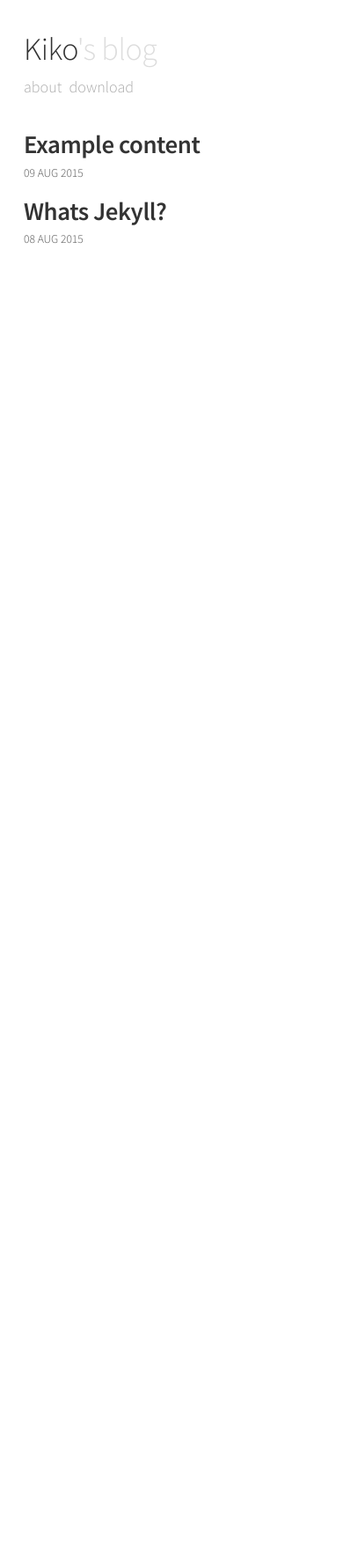
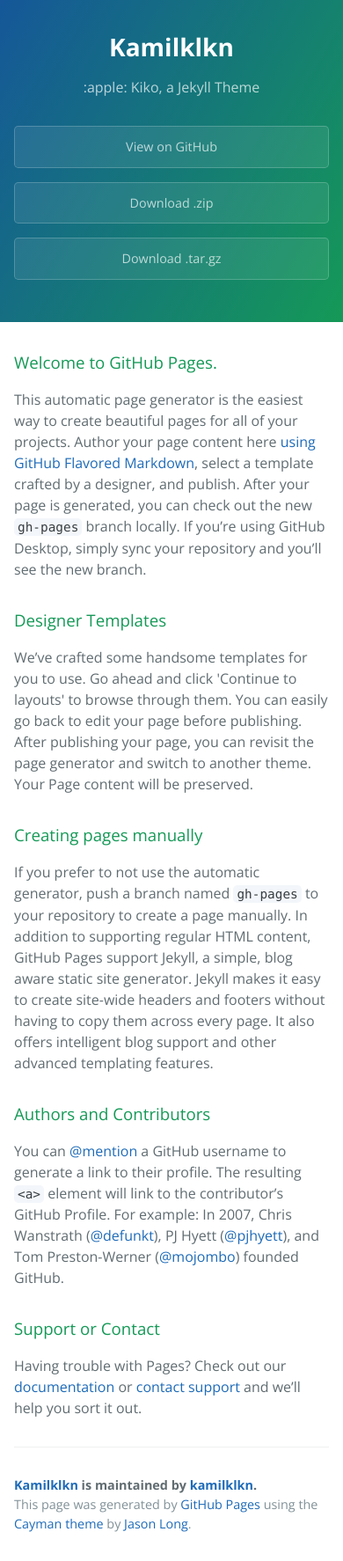
Before and after one commit to gfjaru/Kiko, a Jekyll site: the page index.html, which Jekyll copies as it is, in a window 390 px wide. Shown: the whole page at 88% size. Built offline with Jekyll 4.4.1, drawn with Linux system fonts in a browser that asks for light colours; Markdown is read by kramdown in place of the engine named in the settings; before the commit the page ends 900 px from its top, so only the background shows below that.

Commit message:
Create gh-pages branch via GitHub

```diff
--- a/index.html
+++ b/index.html
@@ -1,29 +1,57 @@
----
-layout: default
----
-<header class="masthead">
-  <h1 class="masthead-title">
-    <a href="{{ site.baseurl }}/">{{ site.name }}<span>&#39;s blog</span></a>
-  </h1>
-  <nav class="masthead-nav">
-    {% for nav in site.nav %}
-    <a href="{{ nav.href }}">{{ nav.name }}</a>
-    {% endfor %}
-  </nav>
-</header>
-<div class="content list">
-{% if site.posts.size == 0 %}
-  <h2>No post found</h2>
-{% else %}
-{% for post in site.posts %}
-  <div class="list-item">
-    <h2 class="list-post-title">
-      <a href="{{ site.baseurl }}{{ post.url }}">{{ post.title }}</a>
-    </h2>
-    <div class="list-post-date">
-      <time>{{ post.date | date_to_string }}</time>
-    </div>
-  </div>
-{% endfor %}
-{% endif %}
-</div>
+<!DOCTYPE html>
+<html lang="en-us">
+  <head>
+    <meta charset="UTF-8">
+    <title>Kamilklkn by kamilklkn</title>
+    <meta name="viewport" content="width=device-width, initial-scale=1">
+    <link rel="stylesheet" type="text/css" href="stylesheets/normalize.css" media="screen">
+    <link href='https://fonts.googleapis.com/css?family=Open+Sans:400,700' rel='stylesheet' type='text/css'>
+    <link rel="stylesheet" type="text/css" href="stylesheets/stylesheet.css" media="screen">
+    <link rel="stylesheet" type="text/css" href="stylesheets/github-light.css" media="screen">
+  </head>
+  <body>
+    <section class="page-header">
+      <h1 class="project-name">Kamilklkn</h1>
+      <h2 class="project-tagline">:apple: Kiko, a Jekyll Theme</h2>
+      <a href="https://github.com/kamilklkn/kamilklkn" class="btn">View on GitHub</a>
+      <a href="https://github.com/kamilklkn/kamilklkn/zipball/master" class="btn">Download .zip</a>
+      <a href="https://github.com/kamilklkn/kamilklkn/tarball/master" class="btn">Download .tar.gz</a>
+    </section>
+
+    <section class="main-content">
+      <h3>
+<a id="welcome-to-github-pages" class="anchor" href="#welcome-to-github-pages" aria-hidden="true"><span class="octicon octicon-link"></span></a>Welcome to GitHub Pages.</h3>
+
+<p>This automatic page generator is the easiest way to create beautiful pages for all of your projects. Author your page content here <a href="https://guides.github.com/features/mastering-markdown/">using GitHub Flavored Markdown</a>, select a template crafted by a designer, and publish. After your page is generated, you can check out the new <code>gh-pages</code> branch locally. If you’re using GitHub Desktop, simply sync your repository and you’ll see the new branch.</p>
+
+<h3>
+<a id="designer-templates" class="anchor" href="#designer-templates" aria-hidden="true"><span class="octicon octicon-link"></span></a>Designer Templates</h3>
+
+<p>We’ve crafted some handsome templates for you to use. Go ahead and click 'Continue to layouts' to browse through them. You can easily go back to edit your page before publishing. After publishing your page, you can revisit the page generator and switch to another theme. Your Page content will be preserved.</p>
+
+<h3>
+<a id="creating-pages-manually" class="anchor" href="#creating-pages-manually" aria-hidden="true"><span class="octicon octicon-link"></span></a>Creating pages manually</h3>
+
+<p>If you prefer to not use the automatic generator, push a branch named <code>gh-pages</code> to your repository to create a page manually. In addition to supporting regular HTML content, GitHub Pages support Jekyll, a simple, blog aware static site generator. Jekyll makes it easy to create site-wide headers and footers without having to copy them across every page. It also offers intelligent blog support and other advanced templating features.</p>
+
+<h3>
+<a id="authors-and-contributors" class="anchor" href="#authors-and-contributors" aria-hidden="true"><span class="octicon octicon-link"></span></a>Authors and Contributors</h3>
+
+<p>You can <a href="https://github.com/blog/821" class="user-mention">@mention</a> a GitHub username to generate a link to their profile. The resulting <code>&lt;a&gt;</code> element will link to the contributor’s GitHub Profile. For example: In 2007, Chris Wanstrath (<a href="https://github.com/defunkt" class="user-mention">@defunkt</a>), PJ Hyett (<a href="https://github.com/pjhyett" class="user-mention">@pjhyett</a>), and Tom Preston-Werner (<a href="https://github.com/mojombo" class="user-mention">@mojombo</a>) founded GitHub.</p>
+
+<h3>
+<a id="support-or-contact" class="anchor" href="#support-or-contact" aria-hidden="true"><span class="octicon octicon-link"></span></a>Support or Contact</h3>
+
+<p>Having trouble with Pages? Check out our <a href="https://help.github.com/pages">documentation</a> or <a href="https://github.com/contact">contact support</a> and we’ll help you sort it out.</p>
+
+      <footer class="site-footer">
+        <span class="site-footer-owner"><a href="https://github.com/kamilklkn/kamilklkn">Kamilklkn</a> is maintained by <a href="https://github.com/kamilklkn">kamilklkn</a>.</span>
+
+        <span class="site-footer-credits">This page was generated by <a href="https://pages.github.com">GitHub Pages</a> using the <a href="https://github.com/jasonlong/cayman-theme">Cayman theme</a> by <a href="https://twitter.com/jasonlong">Jason Long</a>.</span>
+      </footer>
+
+    </section>
+
+
+  </body>
+</html>
--- /dev/null
+++ b/stylesheets/github-light.css
@@ -0,0 +1,115 @@
+/*
+   Copyright 2014 GitHub Inc.
+
+   Licensed under the Apache License, Version 2.0 (the "License");
+   you may not use this file except in compliance with the License.
+   You may obtain a copy of the License at
+
+       http://www.apache.org/licenses/LICENSE-2.0
+
+   Unless required by applicable law or agreed to in writing, software
+   distributed under the License is distributed on an "AS IS" BASIS,
+   WITHOUT WARRANTIES OR CONDITIONS OF ANY KIND, either express or implied.
+   See the License for the specific language governing permissions and
+   limitations under the License.
+
+*/
+
+.pl-c /* comment */ {
+  color: #969896;
+}
+
+.pl-c1      /* constant, markup.raw, meta.diff.header, meta.module-reference, meta.property-name, support, support.constant, support.variable, variable.other.constant */,
+.pl-s .pl-v /* string variable */ {
+  color: #0086b3;
+}
+
+.pl-e  /* entity */,
+.pl-en /* entity.name */ {
+  color: #795da3;
+}
+
+.pl-s .pl-s1 /* string source */,
+.pl-smi      /* storage.modifier.import, storage.modifier.package, storage.type.java, variable.other, variable.parameter.function */ {
+  color: #333;
+}
+
+.pl-ent /* entity.name.tag */ {
+  color: #63a35c;
+}
+
+.pl-k /* keyword, storage, storage.type */ {
+  color: #a71d5d;
+}
+
+.pl-pds              /* punctuation.definition.string, string.regexp.character-class */,
+.pl-s                /* string */,
+.pl-s .pl-pse .pl-s1 /* string punctuation.section.embedded source */,
+.pl-sr               /* string.regexp */,
+.pl-sr .pl-cce       /* string.regexp constant.character.escape */,
+.pl-sr .pl-sra       /* string.regexp string.regexp.arbitrary-repitition */,
+.pl-sr .pl-sre       /* string.regexp source.ruby.embedded */ {
+  color: #183691;
+}
+
+.pl-v /* variable */ {
+  color: #ed6a43;
+}
+
+.pl-id /* invalid.deprecated */ {
+  color: #b52a1d;
+}
+
+.pl-ii /* invalid.illegal */ {
+  background-color: #b52a1d;
+  color: #f8f8f8;
+}
+
+.pl-sr .pl-cce /* string.regexp constant.character.escape */ {
+  color: #63a35c;
+  font-weight: bold;
+}
+
+.pl-ml /* markup.list */ {
+  color: #693a17;
+}
+
+.pl-mh        /* markup.heading */,
+.pl-mh .pl-en /* markup.heading entity.name */,
+.pl-ms        /* meta.separator */ {
+  color: #1d3e81;
+  font-weight: bold;
+}
+
+.pl-mq /* markup.quote */ {
+  color: #008080;
+}
+
+.pl-mi /* markup.italic */ {
+  color: #333;
+  font-style: italic;
+}
+
+.pl-mb /* markup.bold */ {
+  color: #333;
+  font-weight: bold;
+}
+
+.pl-md /* markup.deleted, meta.diff.header.from-file */ {
+  background-color: #ffecec;
+  color: #bd2c00;
+}
+
+.pl-mi1 /* markup.inserted, meta.diff.header.to-file */ {
+  background-color: #eaffea;
+  color: #55a532;
+}
+
+.pl-mdr /* meta.diff.range */ {
+  color: #795da3;
+  font-weight: bold;
+}
+
+.pl-mo /* meta.output */ {
+  color: #1d3e81;
+}
--- /dev/null
+++ b/stylesheets/stylesheet.css
@@ -0,0 +1,245 @@
+* {
+  box-sizing: border-box; }
+
+body {
+  padding: 0;
+  margin: 0;
+  font-family: "Open Sans", "Helvetica Neue", Helvetica, Arial, sans-serif;
+  font-size: 16px;
+  line-height: 1.5;
+  color: #606c71; }
+
+a {
+  color: #1e6bb8;
+  text-decoration: none; }
+  a:hover {
+    text-decoration: underline; }
+
+.btn {
+  display: inline-block;
+  margin-bottom: 1rem;
+  color: rgba(255, 255, 255, 0.7);
+  background-color: rgba(255, 255, 255, 0.08);
+  border-color: rgba(255, 255, 255, 0.2);
+  border-style: solid;
+  border-width: 1px;
+  border-radius: 0.3rem;
+  transition: color 0.2s, background-color 0.2s, border-color 0.2s; }
+  .btn + .btn {
+    margin-left: 1rem; }
+
+.btn:hover {
+  color: rgba(255, 255, 255, 0.8);
+  text-decoration: none;
+  background-color: rgba(255, 255, 255, 0.2);
+  border-color: rgba(255, 255, 255, 0.3); }
+
+@media screen and (min-width: 64em) {
+  .btn {
+    padding: 0.75rem 1rem; } }
+
+@media screen and (min-width: 42em) and (max-width: 64em) {
+  .btn {
+    padding: 0.6rem 0.9rem;
+    font-size: 0.9rem; } }
+
+@media screen and (max-width: 42em) {
+  .btn {
+    display: block;
+    width: 100%;
+    padding: 0.75rem;
+    font-size: 0.9rem; }
+    .btn + .btn {
+      margin-top: 1rem;
+      margin-left: 0; } }
+
+.page-header {
+  color: #fff;
+  text-align: center;
+  background-color: #159957;
+  background-image: linear-gradient(120deg, #155799, #159957); }
+
+@media screen and (min-width: 64em) {
+  .page-header {
+    padding: 5rem 6rem; } }
+
+@media screen and (min-width: 42em) and (max-width: 64em) {
+  .page-header {
+    padding: 3rem 4rem; } }
+
+@media screen and (max-width: 42em) {
+  .page-header {
+    padding: 2rem 1rem; } }
+
+.project-name {
+  margin-top: 0;
+  margin-bottom: 0.1rem; }
+
+@media screen and (min-width: 64em) {
+  .project-name {
+    font-size: 3.25rem; } }
+
+@media screen and (min-width: 42em) and (max-width: 64em) {
+  .project-name {
+    font-size: 2.25rem; } }
+
+@media screen and (max-width: 42em) {
+  .project-name {
+    font-size: 1.75rem; } }
+
+.project-tagline {
+  margin-bottom: 2rem;
+  font-weight: normal;
+  opacity: 0.7; }
+
+@media screen and (min-width: 64em) {
+  .project-tagline {
+    font-size: 1.25rem; } }
+
+@media screen and (min-width: 42em) and (max-width: 64em) {
+  .project-tagline {
+    font-size: 1.15rem; } }
+
+@media screen and (max-width: 42em) {
+  .project-tagline {
+    font-size: 1rem; } }
+
+.main-content :first-child {
+  margin-top: 0; }
+.main-content img {
+  max-width: 100%; }
+.main-content h1, .main-content h2, .main-content h3, .main-content h4, .main-content h5, .main-content h6 {
+  margin-top: 2rem;
+  margin-bottom: 1rem;
+  font-weight: normal;
+  color: #159957; }
+.main-content p {
+  margin-bottom: 1em; }
+.main-content code {
+  padding: 2px 4px;
+  font-family: Consolas, "Liberation Mono", Menlo, Courier, monospace;
+  font-size: 0.9rem;
+  color: #383e41;
+  background-color: #f3f6fa;
+  border-radius: 0.3rem; }
+.main-content pre {
+  padding: 0.8rem;
+  margin-top: 0;
+  margin-bottom: 1rem;
+  font: 1rem Consolas, "Liberation Mono", Menlo, Courier, monospace;
+  color: #567482;
+  word-wrap: normal;
+  background-color: #f3f6fa;
+  border: solid 1px #dce6f0;
+  border-radius: 0.3rem; }
+  .main-content pre > code {
+    padding: 0;
+    margin: 0;
+    font-size: 0.9rem;
+    color: #567482;
+    word-break: normal;
+    white-space: pre;
+    background: transparent;
+    border: 0; }
+.main-content .highlight {
+  margin-bottom: 1rem; }
+  .main-content .highlight pre {
+    margin-bottom: 0;
+    word-break: normal; }
+.main-content .highlight pre, .main-content pre {
+  padding: 0.8rem;
+  overflow: auto;
+  font-size: 0.9rem;
+  line-height: 1.45;
+  border-radius: 0.3rem; }
+.main-content pre code, .main-content pre tt {
+  display: inline;
+  max-width: initial;
+  padding: 0;
+  margin: 0;
+  overflow: initial;
+  line-height: inherit;
+  word-wrap: normal;
+  background-color: transparent;
+  border: 0; }
+  .main-content pre code:before, .main-content pre code:after, .main-content pre tt:before, .main-content pre tt:after {
+    content: normal; }
+.main-content ul, .main-content ol {
+  margin-top: 0; }
+.main-content blockquote {
+  padding: 0 1rem;
+  margin-left: 0;
+  color: #819198;
+  border-left: 0.3rem solid #dce6f0; }
+  .main-content blockquote > :first-child {
+    margin-top: 0; }
+  .main-content blockquote > :last-child {
+    margin-bottom: 0; }
+.main-content table {
+  display: block;
+  width: 100%;
+  overflow: auto;
+  word-break: normal;
+  word-break: keep-all; }
+  .main-content table th {
+    font-weight: bold; }
+  .main-content table th, .main-content table td {
+    padding: 0.5rem 1rem;
+    border: 1px solid #e9ebec; }
+.main-content dl {
+  padding: 0; }
+  .main-content dl dt {
+    padding: 0;
+    margin-top: 1rem;
+    font-size: 1rem;
+    font-weight: bold; }
+  .main-content dl dd {
+    padding: 0;
+    margin-bottom: 1rem; }
+.main-content hr {
+  height: 2px;
+  padding: 0;
+  margin: 1rem 0;
+  background-color: #eff0f1;
+  border: 0; }
+
+@media screen and (min-width: 64em) {
+  .main-content {
+    max-width: 64rem;
+    padding: 2rem 6rem;
+    margin: 0 auto;
+    font-size: 1.1rem; } }
+
+@media screen and (min-width: 42em) and (max-width: 64em) {
+  .main-content {
+    padding: 2rem 4rem;
+    font-size: 1.1rem; } }
+
+@media screen and (max-width: 42em) {
+  .main-content {
+    padding: 2rem 1rem;
+    font-size: 1rem; } }
+
+.site-footer {
+  padding-top: 2rem;
+  margin-top: 2rem;
+  border-top: solid 1px #eff0f1; }
+
+.site-footer-owner {
+  display: block;
+  font-weight: bold; }
+
+.site-footer-credits {
+  color: #819198; }
+
+@media screen and (min-width: 64em) {
+  .site-footer {
+    font-size: 1rem; } }
+
+@media screen and (min-width: 42em) and (max-width: 64em) {
+  .site-footer {
+    font-size: 1rem; } }
+
+@media screen and (max-width: 42em) {
+  .site-footer {
+    font-size: 0.9rem; } }
```
Also changed, not shown: params.json (added, +1 -0 lines), stylesheets/normalize.css (added).
